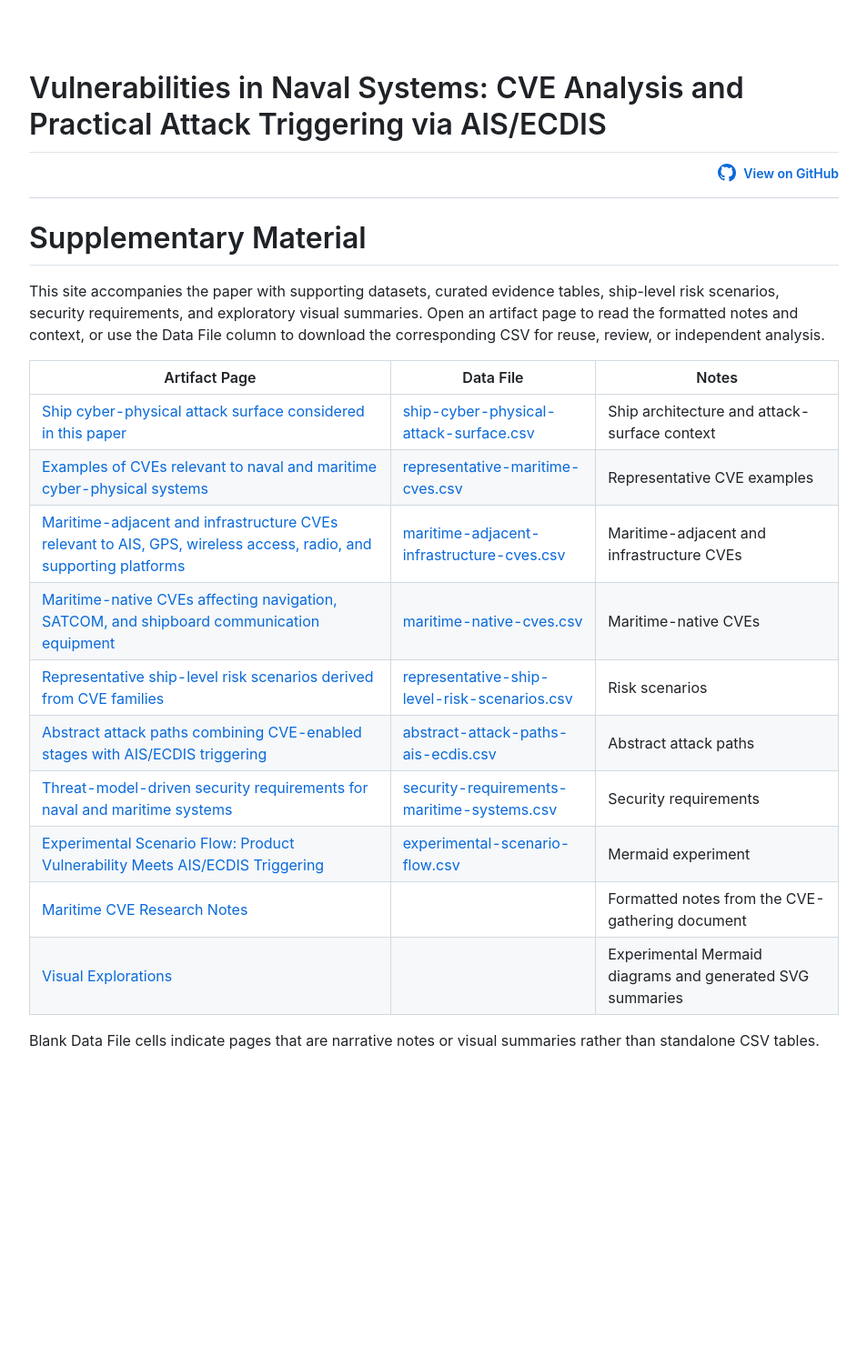
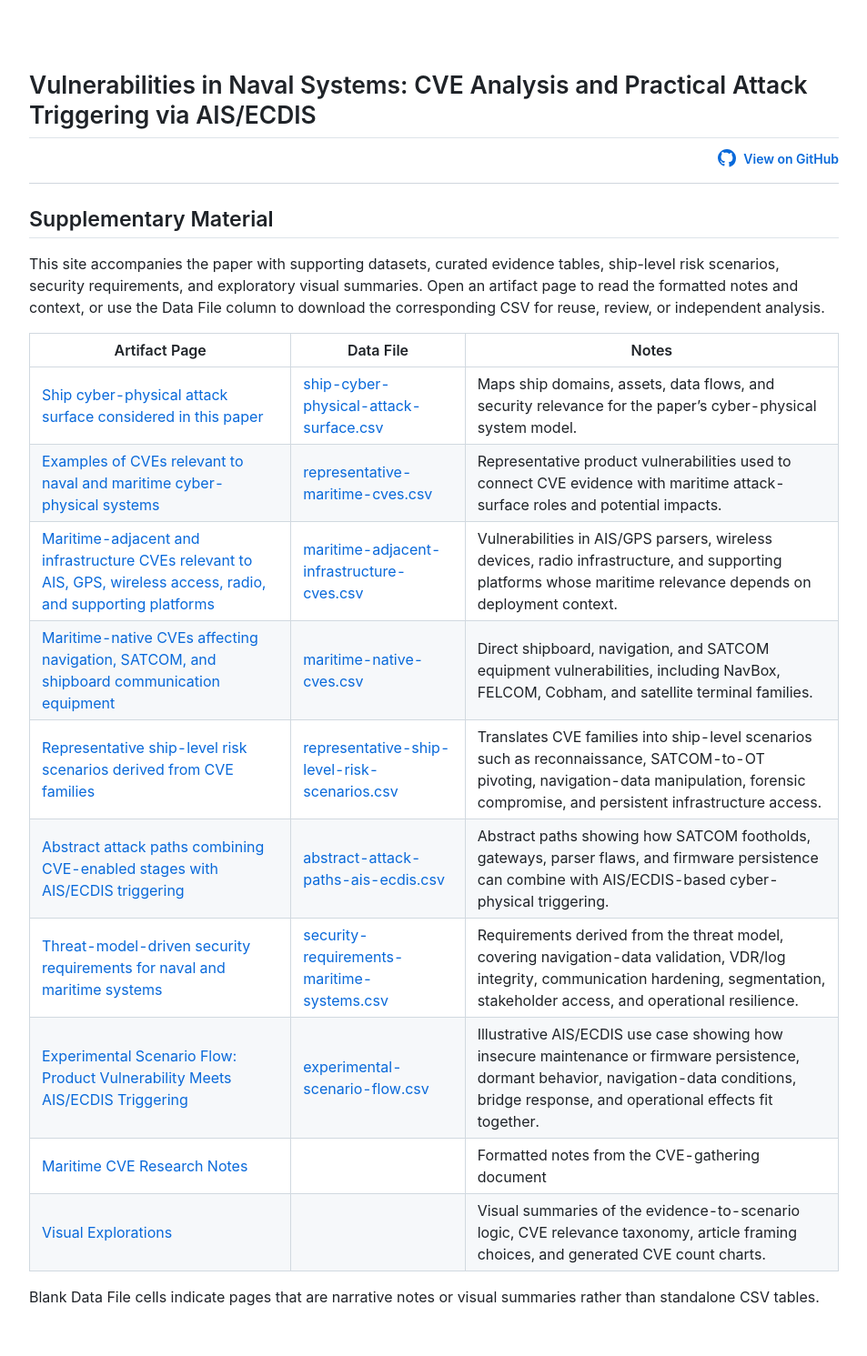
Before and after one commit to maritime-cyber-research/maritime-cybersecurity-supplemental, a Jekyll site: the page built from index.md, in a window 1280 px wide. Shown: the whole page at 91% size, without its empty margins (163-1116 px from the left). Built offline with Jekyll 4.4.1, drawn with Linux system fonts in a browser that asks for light colours; before the commit the page ends 1209 px from its top, so only the background shows below that.

Commit message:
Improve supplemental index notes and headings

```diff
--- a/_layouts/default.html
+++ b/_layouts/default.html
@@ -37,7 +37,25 @@
     }
 
     .site-header h1 {
+      font-size: 1.65rem;
+      line-height: 1.25;
       margin-bottom: 12px;
+    }
+
+    .markdown-body > h1 {
+      font-size: 1.45rem;
+      line-height: 1.3;
+      margin-top: 24px;
+      margin-bottom: 16px;
+      padding-bottom: 0.2em;
+    }
+
+    .markdown-body h2 {
+      font-size: 1.3rem;
+    }
+
+    .markdown-body h3 {
+      font-size: 1.15rem;
     }
 
     .header-links {
--- a/index.md
+++ b/index.md
@@ -8,15 +8,15 @@ This site accompanies the paper with supporting datasets, curated evidence table
 
 | Artifact Page | Data File | Notes |
 |---|---|---|
-| [Ship cyber-physical attack surface considered in this paper](./ship-cyber-physical-attack-surface.md) | [ship-cyber-physical-attack-surface.csv](./ship-cyber-physical-attack-surface.csv) | Ship architecture and attack-surface context |
-| [Examples of CVEs relevant to naval and maritime cyber-physical systems](./representative-maritime-cves.md) | [representative-maritime-cves.csv](./representative-maritime-cves.csv) | Representative CVE examples |
-| [Maritime-adjacent and infrastructure CVEs relevant to AIS, GPS, wireless access, radio, and supporting platforms](./maritime-adjacent-infrastructure-cves.md) | [maritime-adjacent-infrastructure-cves.csv](./maritime-adjacent-infrastructure-cves.csv) | Maritime-adjacent and infrastructure CVEs |
-| [Maritime-native CVEs affecting navigation, SATCOM, and shipboard communication equipment](./maritime-native-cves.md) | [maritime-native-cves.csv](./maritime-native-cves.csv) | Maritime-native CVEs |
-| [Representative ship-level risk scenarios derived from CVE families](./representative-ship-level-risk-scenarios.md) | [representative-ship-level-risk-scenarios.csv](./representative-ship-level-risk-scenarios.csv) | Risk scenarios |
-| [Abstract attack paths combining CVE-enabled stages with AIS/ECDIS triggering](./abstract-attack-paths-ais-ecdis.md) | [abstract-attack-paths-ais-ecdis.csv](./abstract-attack-paths-ais-ecdis.csv) | Abstract attack paths |
-| [Threat-model-driven security requirements for naval and maritime systems](./security-requirements-maritime-systems.md) | [security-requirements-maritime-systems.csv](./security-requirements-maritime-systems.csv) | Security requirements |
-| [Experimental Scenario Flow: Product Vulnerability Meets AIS/ECDIS Triggering](./experimental-scenario-flow.md) | [experimental-scenario-flow.csv](./experimental-scenario-flow.csv) | Mermaid experiment |
+| [Ship cyber-physical attack surface considered in this paper](./ship-cyber-physical-attack-surface.md) | [ship-cyber-physical-attack-surface.csv](./ship-cyber-physical-attack-surface.csv) | Maps ship domains, assets, data flows, and security relevance for the paper's cyber-physical system model. |
+| [Examples of CVEs relevant to naval and maritime cyber-physical systems](./representative-maritime-cves.md) | [representative-maritime-cves.csv](./representative-maritime-cves.csv) | Representative product vulnerabilities used to connect CVE evidence with maritime attack-surface roles and potential impacts. |
+| [Maritime-adjacent and infrastructure CVEs relevant to AIS, GPS, wireless access, radio, and supporting platforms](./maritime-adjacent-infrastructure-cves.md) | [maritime-adjacent-infrastructure-cves.csv](./maritime-adjacent-infrastructure-cves.csv) | Vulnerabilities in AIS/GPS parsers, wireless devices, radio infrastructure, and supporting platforms whose maritime relevance depends on deployment context. |
+| [Maritime-native CVEs affecting navigation, SATCOM, and shipboard communication equipment](./maritime-native-cves.md) | [maritime-native-cves.csv](./maritime-native-cves.csv) | Direct shipboard, navigation, and SATCOM equipment vulnerabilities, including NavBox, FELCOM, Cobham, and satellite terminal families. |
+| [Representative ship-level risk scenarios derived from CVE families](./representative-ship-level-risk-scenarios.md) | [representative-ship-level-risk-scenarios.csv](./representative-ship-level-risk-scenarios.csv) | Translates CVE families into ship-level scenarios such as reconnaissance, SATCOM-to-OT pivoting, navigation-data manipulation, forensic compromise, and persistent infrastructure access. |
+| [Abstract attack paths combining CVE-enabled stages with AIS/ECDIS triggering](./abstract-attack-paths-ais-ecdis.md) | [abstract-attack-paths-ais-ecdis.csv](./abstract-attack-paths-ais-ecdis.csv) | Abstract paths showing how SATCOM footholds, gateways, parser flaws, and firmware persistence can combine with AIS/ECDIS-based cyber-physical triggering. |
+| [Threat-model-driven security requirements for naval and maritime systems](./security-requirements-maritime-systems.md) | [security-requirements-maritime-systems.csv](./security-requirements-maritime-systems.csv) | Requirements derived from the threat model, covering navigation-data validation, VDR/log integrity, communication hardening, segmentation, stakeholder access, and operational resilience. |
+| [Experimental Scenario Flow: Product Vulnerability Meets AIS/ECDIS Triggering](./experimental-scenario-flow.md) | [experimental-scenario-flow.csv](./experimental-scenario-flow.csv) | Illustrative AIS/ECDIS use case showing how insecure maintenance or firmware persistence, dormant behavior, navigation-data conditions, bridge response, and operational effects fit together. |
 | [Maritime CVE Research Notes](./maritime-cve-research-notes.md) |  | Formatted notes from the CVE-gathering document |
-| [Visual Explorations](./visual-explorations.md) |  | Experimental Mermaid diagrams and generated SVG summaries |
+| [Visual Explorations](./visual-explorations.md) |  | Visual summaries of the evidence-to-scenario logic, CVE relevance taxonomy, article framing choices, and generated CVE count charts. |
 
 Blank Data File cells indicate pages that are narrative notes or visual summaries rather than standalone CSV tables.
```
